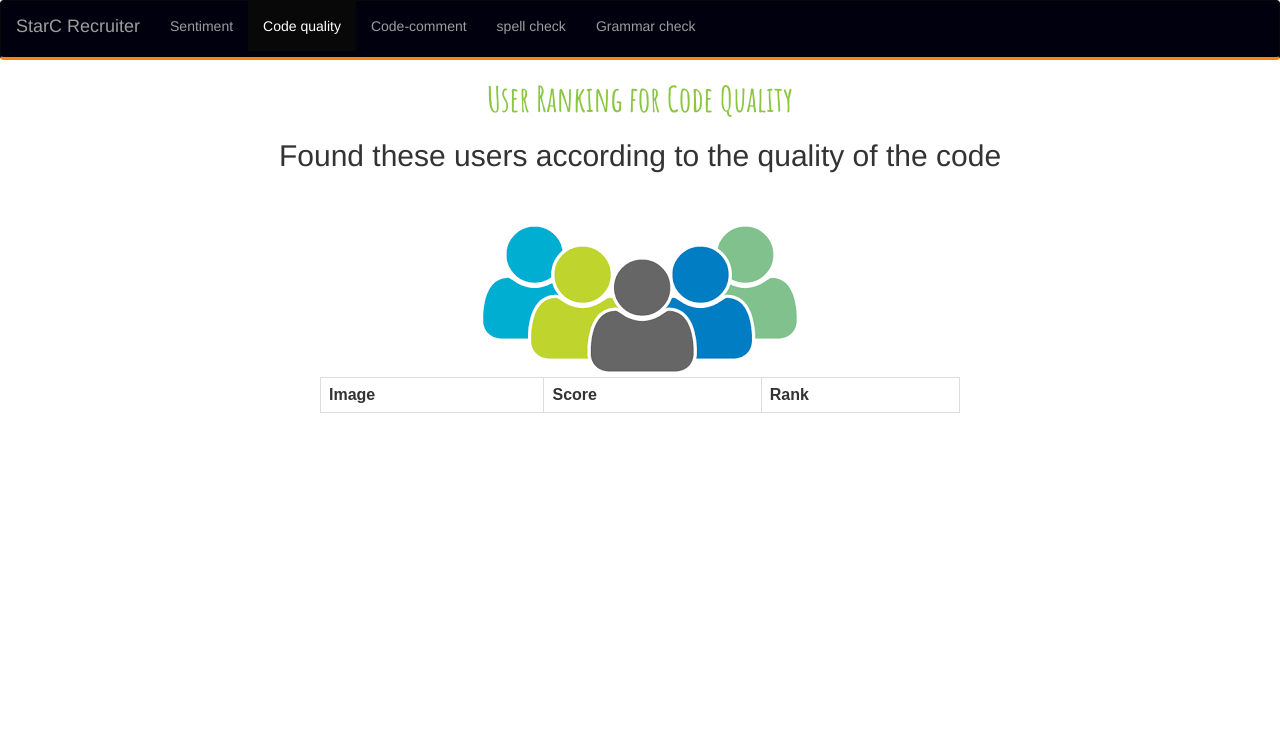
After one commit to ruchiraPeiris/Starc---Recruiter, a Flask app: page /codeQuality in a window 1280 px wide. The commit adds this page. Shown: the top 733 px of the page. Run offline with Flask 2, Linux system fonts and the light colour scheme; lists and menus that the app fills with data are empty; some libraries are stand-ins or nearby versions.

Commit message:
UI,exception handling, remove punctuations from readme, add new spell checker service file

```diff
--- a/Github/services/paragraph_sentiment_service.py
+++ b/Github/services/paragraph_sentiment_service.py
@@ -8,12 +8,13 @@ with open('../../Github_repos.csv','r') as csv_file:
     csv_reader = csv.reader(csv_file)
 
     for user2 in csv_reader:
+
         list2 = []
-        list2 = commit_list(user2[0], user2[1], user2[2])
+        list2 = commit_list(user2[1], user2[2], user2[3])
         statement = ''
         score = 0
         for commit2 in list2:
             statement += commit2
         if len(list2) >= 5:
             score = calEmotionalLevel(statement)
-        print 'Value of ' + user2[1] + ' : ' + str(score)
+        print 'Value of ' + user2[0] + ' : ' + str(score)
--- a/app.py
+++ b/app.py
@@ -1,12 +1,27 @@
-from flask import Flask
+from flask import Flask, render_template
+from flask_pymongo import PyMongo
+from load_images import load
 
 app = Flask(__name__)
 
+app.config['MONGO_DBNAME'] = 'starc_db'
+app.config['MONGO_URI'] = 'mongodb://ruchira:welcome123@ds161804.mlab.com:61804/starc_db'
+
+mongo = PyMongo(app)
 
 @app.route('/')
 def hello_world():
     return 'Hello World!'
 
+@app.route('/add')
+def  add():
+    return render_template('index.html')
+
+
+@app.route('/codeQuality', methods=['GET'])
+def code_quality():
+
+    return render_template('code_quality_view.html')
 
 if __name__ == '__main__':
     app.run()
--- /dev/null
+++ b/templates/code_quality_view.html
@@ -0,0 +1,70 @@
+{% extends "layout.html" %}
+{% include 'navigation_bar.html' %}
+
+{% block body %}
+<style>
+
+table {
+    font-family: arial, sans-serif;
+    border-collapse: collapse;
+    width: 50%;
+    counter-reset: tableCount;
+}
+
+.counterCell:before {
+    content: counter(tableCount);
+    counter-increment: tableCount;
+}
+
+td, th {
+    border: 1px solid #dddddd;
+    text-align: left;
+    padding: 8px;
+}
+
+tr:nth-child(even) {
+    background-color: #dddddd;
+}
+</style>
+<div class="block1">
+<h1>User Ranking for Code Quality</h1>
+  <h2>Found these users according to the quality of the code</h2>
+</br><br/>
+{#<img src="https://www.google.lk/imgres?imgurl=https%3A%2F%2Frietveld-ict.nl%2Fwp-content%2Fuploads%2F2014%2F01%2Fusers.png&imgrefurl=https%3A%2F%2Frietveld-ict.nl%2Fhow-to-get-a-list-of-specified-users-and-their-group-membership-from-active-directory%2F&docid=a97KqOsyi6fA4M&tbnid=PcQgPOYqVFGugM%3A&vet=10ahUKEwil19CsoujcAhXVfysKHY2tDiwQMwiyASgIMAg..i&w=500&h=240&bih=698&biw=1456&q=users&ved=0ahUKEwil19CsoujcAhXVfysKHY2tDiwQMwiyASgIMAg&iact=mrc&uact=8"/>#}
+<img src="{{ url_for('static', filename='images/users.png') }}">
+    <table align="center">
+   <thead>
+      <tr>
+        <th>Image</th>
+        <th>Score</th>
+        <th>Rank</th>
+      </tr>
+   </thead>
+
+  <tbody>
+    {% for user in users_list %}
+        <tr>
+          <td class="counterCell"></td>
+          <td>{{user[0]}}</td>
+          <td>{{user[1]}}</td>
+        </tr>
+    {% endfor %}
+  </tbody>
+
+</table>
+
+
+<br/><br/><br/><br/>
+</div>
+
+<script type="text/javascript" src="https://ajax.googleapis.com/ajax/libs/jquery/1.5.0/jquery.min.js"></script>
+<script type="text/javascript">
+    $(function(){
+        var sPath = window.location.pathname;
+        var sPage = sPath.substring(sPath.lastIndexOf('/') + 1);
+        $('a[href="'+ sPage +'"]').parent().addClass('active');
+    });
+</script>
+
+
+{% endblock %}
--- a/templates/layout.html
+++ b/templates/layout.html
@@ -1,6 +1,6 @@
 <html>
 <head>
-    <title>Ideal Phone Finder</title>
+    <title>Starc Recruiter</title>
 
     <link rel="icon" href="{{ url_for('static', filename='images/favicon.ico') }}" type="image/ico"/>
 
--- a/templates/navigation_bar.html
+++ b/templates/navigation_bar.html
@@ -4,14 +4,14 @@ This is the nav bar for answer.html template
 <nav class="navbar navbar-inverse">
   <div class="container-fluid">
     <div class="navbar-header">
-      <a class="navbar-brand" href="#">Ideal Phone Finder</a>
+      <a class="navbar-brand" href="#">StarC Recruiter</a>
     </div>
     <ul class="nav navbar-nav">
-      <li><a href="find_users">Query 0</a></li>
-      <li><a href="query1">Query 1</a></li>
-      <li><a href="query2">Query 2</a></li>
-      <li><a href="query3">Query 3</a></li>
-      <li><a href="query4">Query 4</a></li>
+      <li><a href="find_users">Sentiment</a></li>
+      <li><a href="codeQuality">Code quality</a></li>
+      <li><a href="query2">Code-comment</a></li>
+      <li><a href="query3">spell check</a></li>
+      <li><a href="query4">Grammar check</a></li>
     </ul>
 {#    <ul class="nav navbar-nav navbar-right">#}
 {#      <li><a href="#"><span class="glyphicon glyphicon-user"></span> Sign Up</a></li>#}
```
Also changed, not shown: Github/Github_Api/retrieve_commits.py (+5 -2 lines), Github/comm_skill/spell_checker.py (+26 -4 lines), Github_repos.csv (+8 -8 lines), templates/index.html (+6 -3 lines), Github/comm_skill/accuracy_test.py (added), Github/services/spell_checker_service.py (added).
